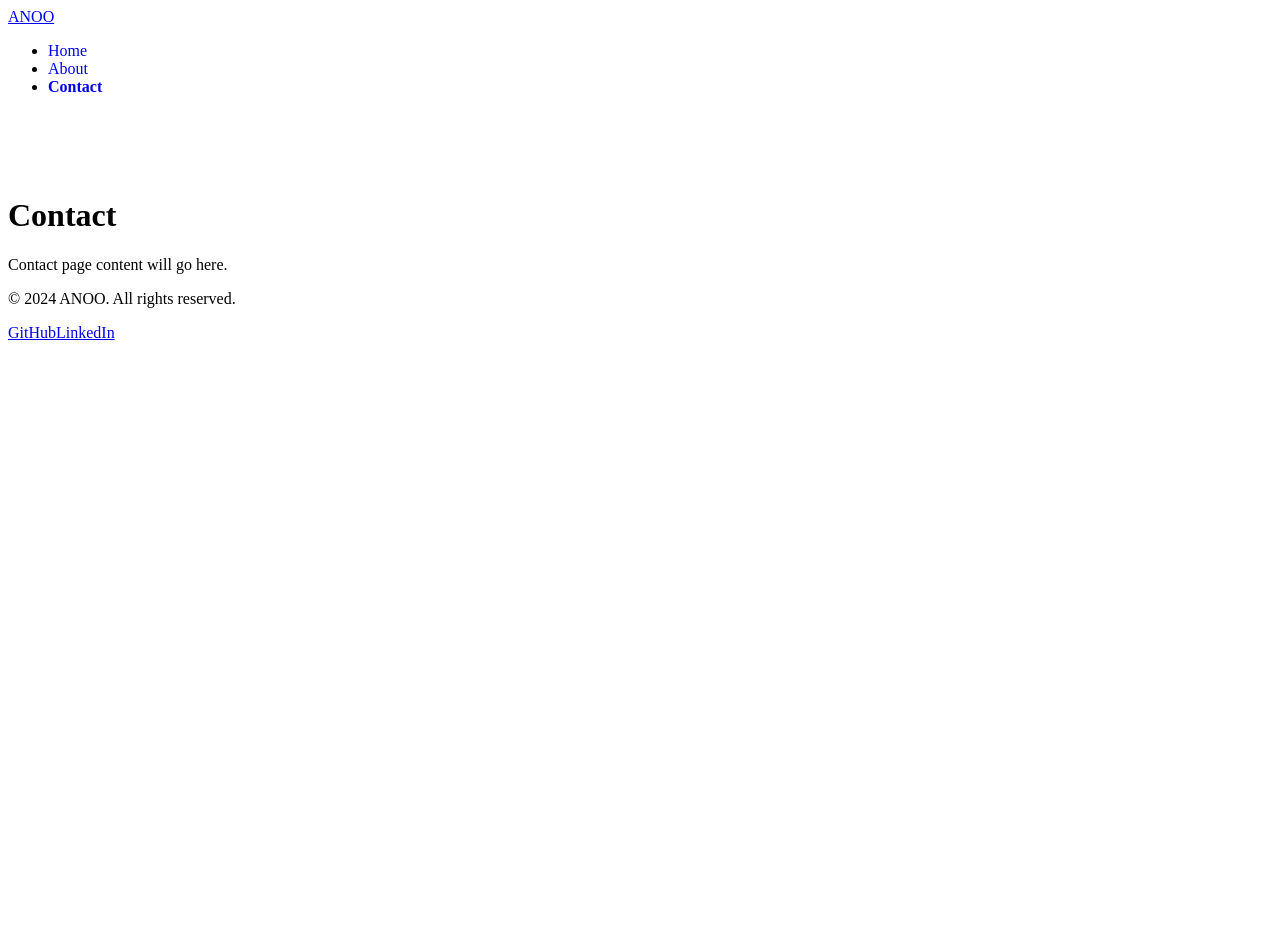
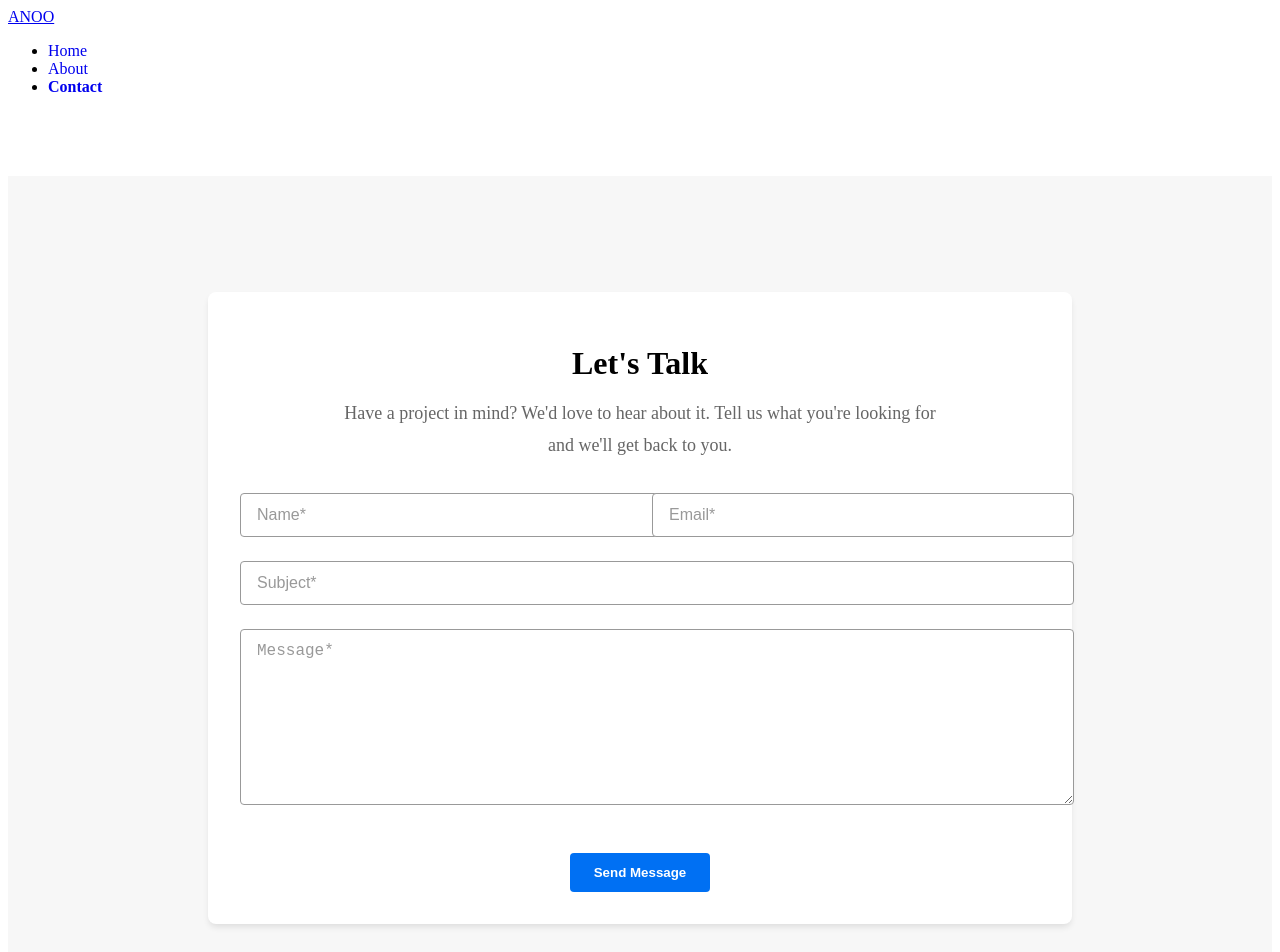
Before and after one commit to 4N00/anoo, a Next.js app: page /contact in a window 1280 px wide. Shown: the top 952 px of the page. Before the commit the page ends 800 px from the top, so only its background shows below. Built offline with nearby package versions, Linux system fonts and the light colour scheme.

Commit message:
feat: add contact and 404 pages
- Add contact page with styled form components
- Add 404 page with styled layout
- Create StyledButton and StyledFormElements components
- Add ContactStyles for form layout

```diff
--- a/src/app/contact/page.tsx
+++ b/src/app/contact/page.tsx
@@ -1,7 +1,100 @@
 'use client';
 
-import Contact from "../../pages/Contact";
+import { useState } from "react";
+import PageFooter from "../../components/PageFooter";
+import { StyledButton } from "../../components/ui/StyledButton";
+import { StyledInput, StyledTextarea } from "../../components/ui/StyledFormElements";
+import {
+  Container,
+  Content,
+  Header,
+  Title,
+  Subtitle,
+  Form,
+  InputGroup,
+  ButtonGroup
+} from '../../styles/ContactStyles';
 
-export default function ContactPage() {
-  return <Contact />;
-}
+const Contact = () => {
+  const [formData, setFormData] = useState({
+    name: "",
+    email: "",
+    subject: "",
+    message: "",
+  });
+
+  const handleSubmit = (e: React.FormEvent) => {
+    e.preventDefault();
+    console.log("Form submitted:", formData);
+    // TODO: Implement actual form submission
+    setFormData({
+      name: "",
+      email: "",
+      subject: "",
+      message: "",
+    });
+  };
+
+  return (
+    <>
+      <Container>
+        <Content>
+          <Header>
+            <Title>Let's Talk</Title>
+            <Subtitle>
+              Have a project in mind? We'd love to hear about it. Tell us what
+              you're looking for and we'll get back to you.
+            </Subtitle>
+          </Header>
+
+          <Form onSubmit={handleSubmit}>
+            <InputGroup>
+              <StyledInput
+                value={formData.name}
+                onChange={(e) =>
+                  setFormData({ ...formData, name: e.target.value })
+                }
+                placeholder="Name*"
+                required
+              />
+              <StyledInput
+                type="email"
+                value={formData.email}
+                onChange={(e) =>
+                  setFormData({ ...formData, email: e.target.value })
+                }
+                placeholder="Email*"
+                required
+              />
+            </InputGroup>
+
+            <StyledInput
+              value={formData.subject}
+              onChange={(e) =>
+                setFormData({ ...formData, subject: e.target.value })
+              }
+              placeholder="Subject*"
+              required
+            />
+
+            <StyledTextarea
+              value={formData.message}
+              onChange={(e) =>
+                setFormData({ ...formData, message: e.target.value })
+              }
+              placeholder="Message*"
+              required
+            />
+
+            <ButtonGroup>
+              <StyledButton type="submit">Send Message</StyledButton>
+            </ButtonGroup>
+          </Form>
+        </Content>
+      </Container>
+      <PageFooter />
+    </>
+  );
+};
+
+export default Contact;
--- /dev/null
+++ b/src/components/ui/StyledButton.tsx
@@ -0,0 +1,21 @@
+import styled from 'styled-components';
+
+export const StyledButton = styled.button`
+  background-color: ${({ theme }) => theme.colors.primary.main};
+  color: ${({ theme }) => theme.colors.primary.contrast};
+  padding: 0.75rem 1.5rem;
+  border: none;
+  border-radius: ${({ theme }) => theme.borderRadius.md};
+  font-weight: ${({ theme }) => theme.typography.fontWeight.semibold};
+  cursor: pointer;
+  transition: background-color ${({ theme }) => theme.transitions.fast};
+
+  &:hover {
+    background-color: ${({ theme }) => theme.colors.primary.dark};
+  }
+
+  &:disabled {
+    background-color: ${({ theme }) => theme.colors.text.muted};
+    cursor: not-allowed;
+  }
+`;
--- /dev/null
+++ b/src/components/ui/StyledFormElements.tsx
@@ -0,0 +1,43 @@
+import styled from 'styled-components';
+
+export const StyledInput = styled.input`
+  width: 100%;
+  padding: 0.75rem 1rem;
+  border: 1px solid ${({ theme }) => theme.colors.text.muted};
+  border-radius: ${({ theme }) => theme.borderRadius.md};
+  font-size: ${({ theme }) => theme.typography.fontSize.md};
+  transition: border-color ${({ theme }) => theme.transitions.fast};
+  background-color: ${({ theme }) => theme.colors.background.primary};
+  color: ${({ theme }) => theme.colors.text.primary};
+
+  &:focus {
+    outline: none;
+    border-color: ${({ theme }) => theme.colors.primary.main};
+  }
+
+  &::placeholder {
+    color: ${({ theme }) => theme.colors.text.muted};
+  }
+`;
+
+export const StyledTextarea = styled.textarea`
+  width: 100%;
+  padding: 0.75rem 1rem;
+  border: 1px solid ${({ theme }) => theme.colors.text.muted};
+  border-radius: ${({ theme }) => theme.borderRadius.md};
+  font-size: ${({ theme }) => theme.typography.fontSize.md};
+  transition: border-color ${({ theme }) => theme.transitions.fast};
+  background-color: ${({ theme }) => theme.colors.background.primary};
+  color: ${({ theme }) => theme.colors.text.primary};
+  min-height: 150px;
+  resize: vertical;
+
+  &:focus {
+    outline: none;
+    border-color: ${({ theme }) => theme.colors.primary.main};
+  }
+
+  &::placeholder {
+    color: ${({ theme }) => theme.colors.text.muted};
+  }
+`;
--- /dev/null
+++ b/src/styles/ContactStyles.ts
@@ -0,0 +1,61 @@
+import styled from 'styled-components';
+
+export const Container = styled.div`
+  min-height: calc(100vh - 64px);
+  display: flex;
+  justify-content: center;
+  align-items: center;
+  padding: ${({ theme }) => theme.spacing['2xl']};
+  background-color: ${({ theme }) => theme.colors.background.secondary};
+`;
+
+export const Content = styled.div`
+  max-width: 800px;
+  width: 100%;
+  background-color: ${({ theme }) => theme.colors.background.primary};
+  border-radius: ${({ theme }) => theme.borderRadius.lg};
+  padding: ${({ theme }) => theme.spacing.xl};
+  box-shadow: ${({ theme }) => theme.shadows.md};
+`;
+
+export const Header = styled.div`
+  text-align: center;
+  margin-bottom: ${({ theme }) => theme.spacing.xl};
+`;
+
+export const Title = styled.h1`
+  font-size: ${({ theme }) => theme.typography.fontSize['3xl']};
+  font-weight: ${({ theme }) => theme.typography.fontWeight.bold};
+  color: ${({ theme }) => theme.colors.text.primary};
+  margin-bottom: ${({ theme }) => theme.spacing.md};
+`;
+
+export const Subtitle = styled.p`
+  font-size: ${({ theme }) => theme.typography.fontSize.lg};
+  color: ${({ theme }) => theme.colors.text.secondary};
+  line-height: ${({ theme }) => theme.typography.lineHeight.relaxed};
+  max-width: 600px;
+  margin: 0 auto;
+`;
+
+export const Form = styled.form`
+  display: flex;
+  flex-direction: column;
+  gap: ${({ theme }) => theme.spacing.lg};
+`;
+
+export const InputGroup = styled.div`
+  display: grid;
+  grid-template-columns: 1fr 1fr;
+  gap: ${({ theme }) => theme.spacing.lg};
+
+  @media (max-width: ${({ theme }) => theme.breakpoints.sm}) {
+    grid-template-columns: 1fr;
+  }
+`;
+
+export const ButtonGroup = styled.div`
+  display: flex;
+  justify-content: center;
+  margin-top: ${({ theme }) => theme.spacing.lg};
+`;
```
Also changed, not shown: src/app/not-found.tsx (added, +52 -0 lines).
